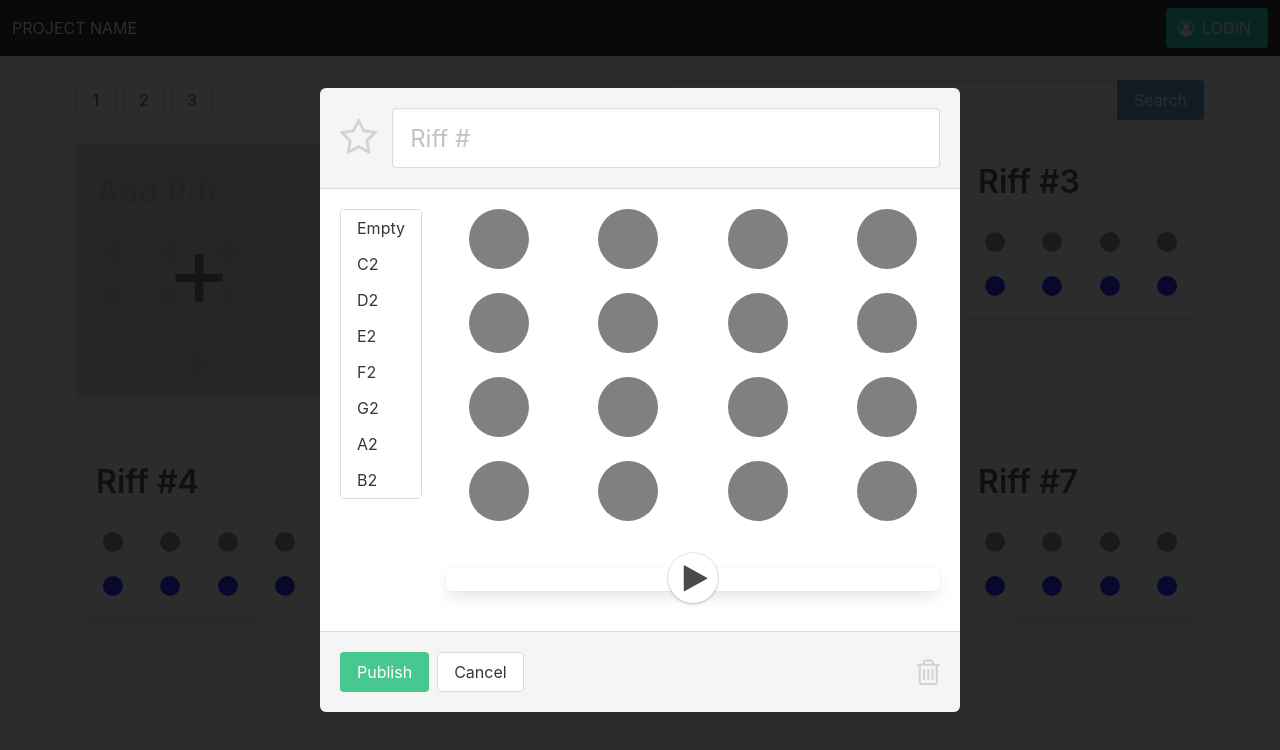
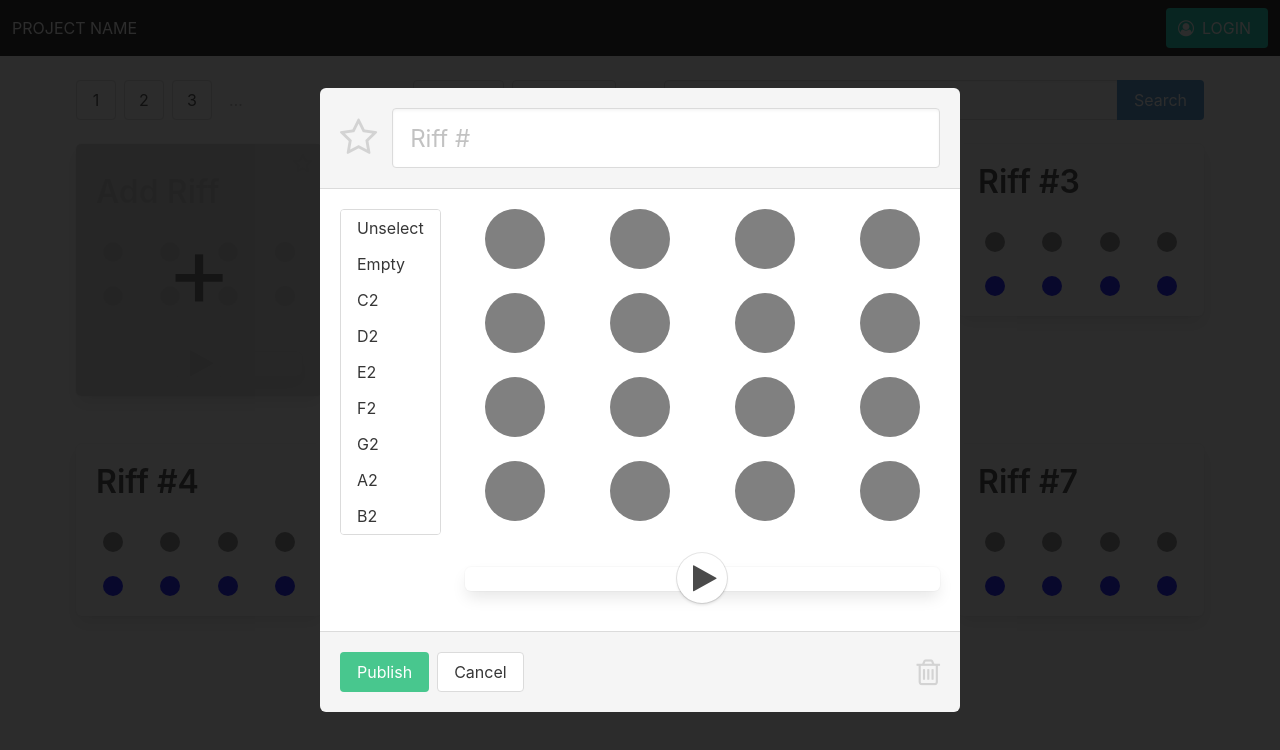
Before and after one commit to takatanium/project2_ui, a plain HTML site: page index.html in a window 1280 px wide. Both pictures are taken after a click on the element "Riff #1". Drawn offline with nearby package versions, Linux system fonts and the light colour scheme.

Commit message:
another iteration

```diff
--- a/index.html
+++ b/index.html
@@ -430,44 +430,45 @@
 
       		<div class="column is-narrow">
       			<div class="select is-multiple" id="step-selector-div">
-      				<select multiple size="8" id="step-selector" value=''>
-      					<option value="">Empty</option>
-      					<option value="C2">C2</option>
-      					<option value="D2">D2</option>
-      					<option value="E2">E2</option>
-      					<option value="F2">F2</option>
-      					<option value="G2">G2</option>
-      					<option value="A2">A2</option>
-      					<option value="B2">B2</option>
-      					<option value="C3">C3</option>
-      					<option value="D3">D3</option>
-      					<option value="E3">E3</option>
-      					<option value="F3">F3</option>
-      					<option value="G3">G3</option>
-      					<option value="A3">A3</option>
-      					<option value="B3">B3</option>
-      					<option value="C4">C4</option>
-      					<option value="D4">D4</option>
-      					<option value="E4">E4</option>
-      					<option value="F4">F4</option>
-      					<option value="G4">G4</option>
-      					<option value="A4">A4</option>
-      					<option value="B4">B4</option>
-      					<option value="C5">C5</option>
-      					<option value="D5">D5</option>
-      					<option value="E5">E5</option>
-      					<option value="F5">F5</option>
-      					<option value="G5">G5</option>
-      					<option value="A5">A5</option>
-      					<option value="B5">B5</option>
-      					<option value="C6">C6</option>
-      					<option value="D6">D6</option>
-      					<option value="E6">E6</option>
-      					<option value="F6">F6</option>
-      					<option value="G6">G6</option>
-      					<option value="A6">A6</option>
-      					<option value="B6">B6</option>
-      					<option value="">Empty</option>
+      				<select multiple size="9" id="step-selector" value=''>
+      					<option class="step-note" id="unsel-step-selector">Unselect</option>
+      					<option class="step-note" value="">Empty</option>
+      					<option class="step-note" value="C2">C2</option>
+      					<option class="step-note" value="D2">D2</option>
+      					<option class="step-note" value="E2">E2</option>
+      					<option class="step-note" value="F2">F2</option>
+      					<option class="step-note" value="G2">G2</option>
+      					<option class="step-note" value="A2">A2</option>
+      					<option class="step-note" value="B2">B2</option>
+      					<option class="step-note" value="C3">C3</option>
+      					<option class="step-note" value="D3">D3</option>
+      					<option class="step-note" value="E3">E3</option>
+      					<option class="step-note" value="F3">F3</option>
+      					<option class="step-note" value="G3">G3</option>
+      					<option class="step-note" value="A3">A3</option>
+      					<option class="step-note" value="B3">B3</option>
+      					<option class="step-note" value="C4">C4</option>
+      					<option class="step-note" value="D4">D4</option>
+      					<option class="step-note" value="E4">E4</option>
+      					<option class="step-note" value="F4">F4</option>
+      					<option class="step-note" value="G4">G4</option>
+      					<option class="step-note" value="A4">A4</option>
+      					<option class="step-note" value="B4">B4</option>
+      					<option class="step-note" value="C5">C5</option>
+      					<option class="step-note" value="D5">D5</option>
+      					<option class="step-note" value="E5">E5</option>
+      					<option class="step-note" value="F5">F5</option>
+      					<option class="step-note" value="G5">G5</option>
+      					<option class="step-note" value="A5">A5</option>
+      					<option class="step-note" value="B5">B5</option>
+      					<option class="step-note" value="C6">C6</option>
+      					<option class="step-note" value="D6">D6</option>
+      					<option class="step-note" value="E6">E6</option>
+      					<option class="step-note" value="F6">F6</option>
+      					<option class="step-note" value="G6">G6</option>
+      					<option class="step-note" value="A6">A6</option>
+      					<option class="step-note" value="B6">B6</option>
+      					<option class="step-note" value="">Empty</option>
 							</select>
 						</div>
       		</div>
--- a/script.js
+++ b/script.js
@@ -13,7 +13,7 @@ function toggleSelectClasses (winWidth) {
   	$('#step-selector-div').removeClass('is-multiple');
   } else {
   	$('#step-selector').prop('multiple', 'true');
-  	$('#step-selector').attr('size', '8');
+  	$('#step-selector').attr('size', '9');
   	$('#step-selector-div').addClass('is-multiple');
   }
 }
@@ -45,9 +45,9 @@ $('.circle-modal').on('click', function () {
 	if ($(this).hasClass('unclicked')) {
 		if ($('#step-selector').val().length !== 0) {
       $(this).html($('#step-selector').val());
-      $.each($("#step-selector option:selected"), function () {
-	      $(this).prop('selected', false);
-	    });
+     //  $.each($("#step-selector option:selected"), function () {
+	    //   $(this).prop('selected', false);
+	    // });
 		} else {
 		  $(this).removeClass('unclicked');
 		  $(this).addClass('clicked');
@@ -70,6 +70,12 @@ $('#step-selector').on('change', function () {
 	    $(this).prop('selected', false);
 	  });
 	}
+});
+
+$('#unsel-step-selector').on('click', function () {
+  $.each($("#step-selector option:selected"), function () {
+    $(this).prop('selected', false);
+  });
 });
 
 
```
